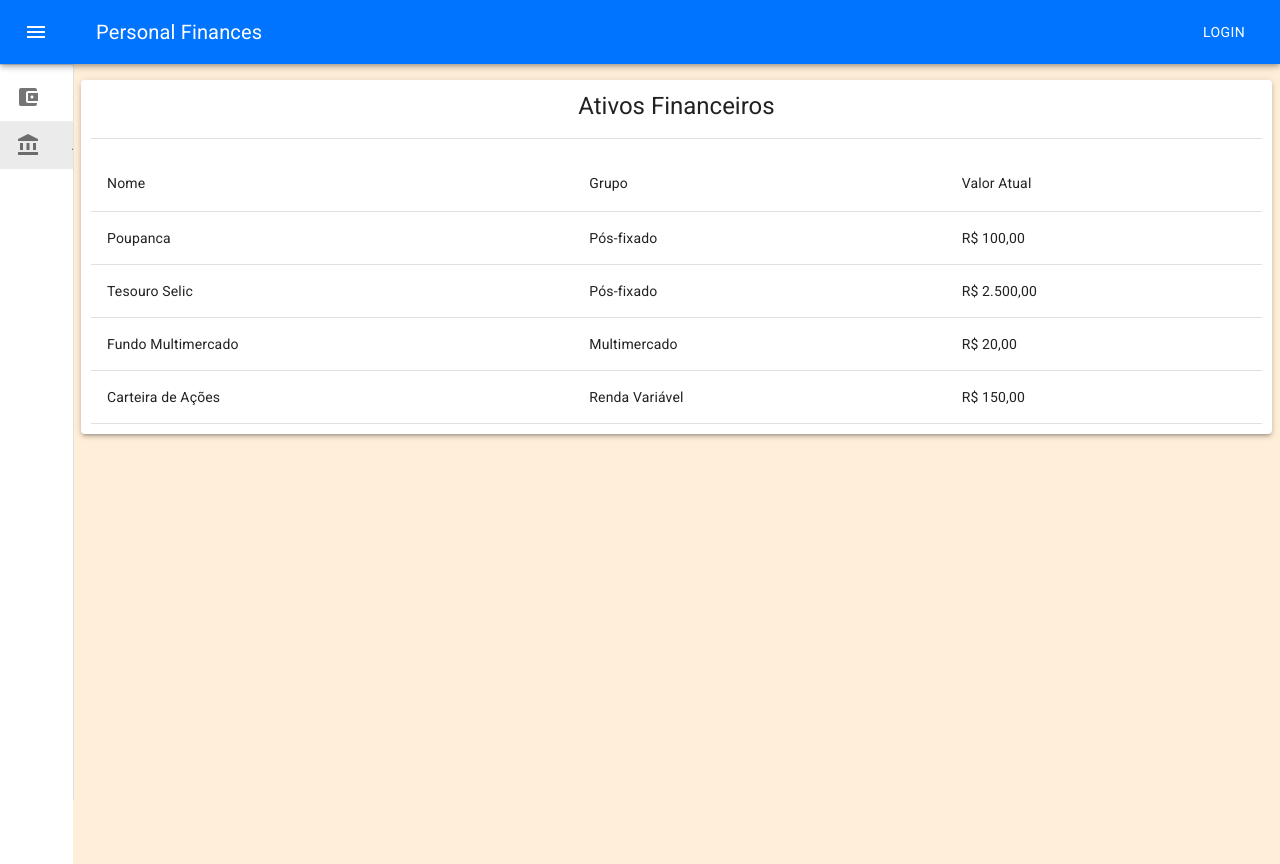
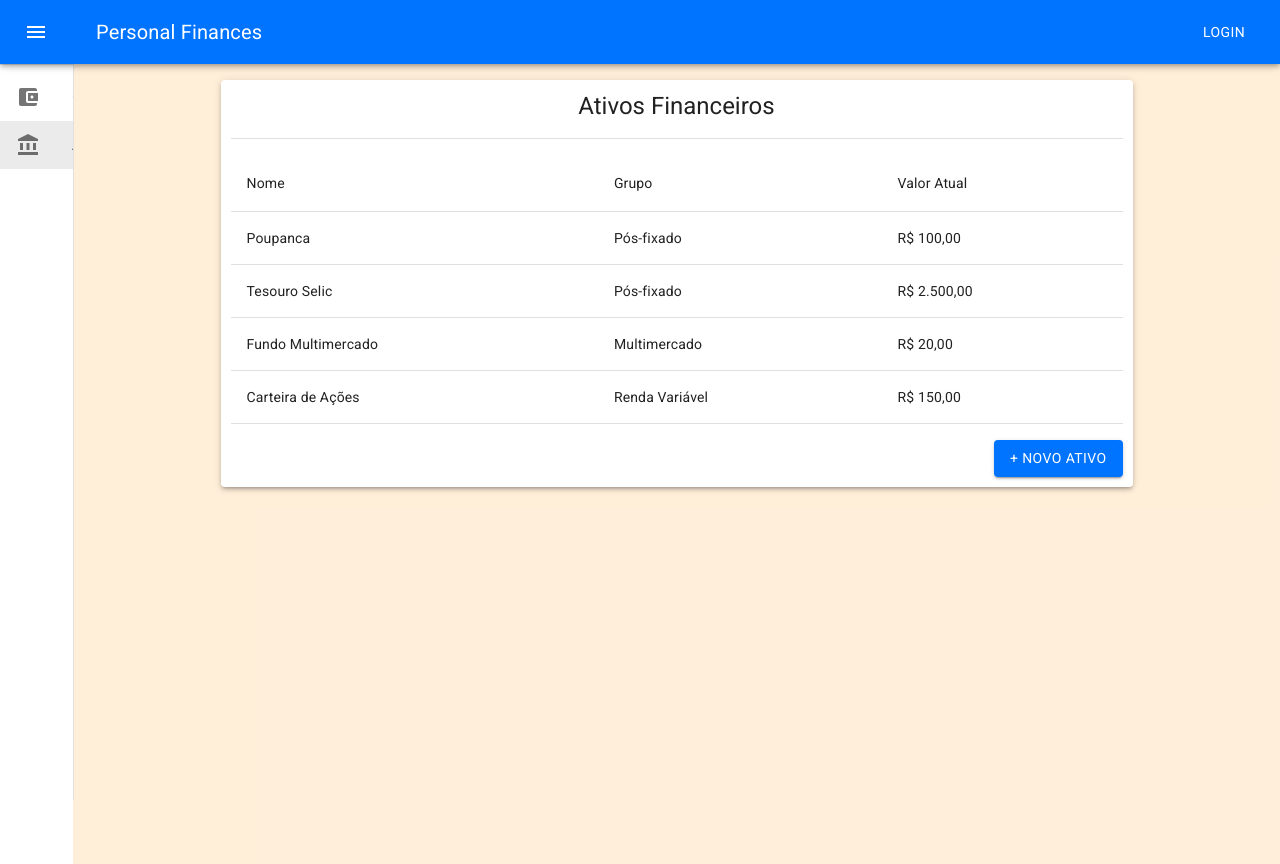
Before and after one commit to taciogt/personal-finances, a React (Create React App) app in the folder frontend/personal-finance/: page / in a window 1280 px wide. Built offline with nearby package versions, Linux system fonts and the light colour scheme.

Commit message:
creates add asset button

```diff
--- a/frontend/personal-finance/src/App.tsx
+++ b/frontend/personal-finance/src/App.tsx
@@ -26,8 +26,9 @@ const StyledContainer = styled(Container)(({theme}) =>
     background: `${theme.palette.secondary.main}66`,
     opacity: 1,
     height: '100%',
-    width: '100%',
-    padding: theme.spacing(2, 1)
+    // width: '100%',
+    padding: theme.spacing(2, 1),
+    maxWidth: 'unset'
   })
 )
 
--- a/frontend/personal-finance/src/Menu.tsx
+++ b/frontend/personal-finance/src/Menu.tsx
@@ -77,6 +77,7 @@ const useStyles = makeStyles((theme: Theme) =>
     },
     content: {
       flexGrow: 1,
+      width: '100%',
     },
   }),
 )
--- a/frontend/personal-finance/src/pages/AssetsList.tsx
+++ b/frontend/personal-finance/src/pages/AssetsList.tsx
@@ -1,6 +1,7 @@
 import React, {FC} from 'react'
 import {
   Box,
+  Container,
   Divider,
   Table,
   TableBody,
@@ -13,6 +14,7 @@ import {
 import {PageContainer} from '../components/Surfaces'
 import {makeStyles, styled} from '@material-ui/core/styles'
 import {centsToBRL} from '../domain/Budget'
+import Button from '@material-ui/core/Button'
 
 const useStyles = makeStyles({
   table: {
@@ -61,9 +63,11 @@ export const AssetsList: FC = () => {
   const classes = useStyles()
 
   return (
+    <Container maxWidth='md'>
       <PageContainer elevation={3}>
         <Typography variant='h5'>Ativos Financeiros</Typography>
         <StyledBox><Divider/></StyledBox>
+
         <TableContainer>
           <Table className={classes.table}>
             <TableHead>
@@ -84,6 +88,10 @@ export const AssetsList: FC = () => {
             </TableBody>
           </Table>
         </TableContainer>
+        <Box marginTop={2} flexDirection='row-reverse' width='100%' display='flex'>
+          <Button color='primary' variant='contained'>+ Novo Ativo</Button>
+        </Box>
       </PageContainer>
+    </Container>
   )
 }
```
Lines whose indentation alone changed are shown as unchanged.
